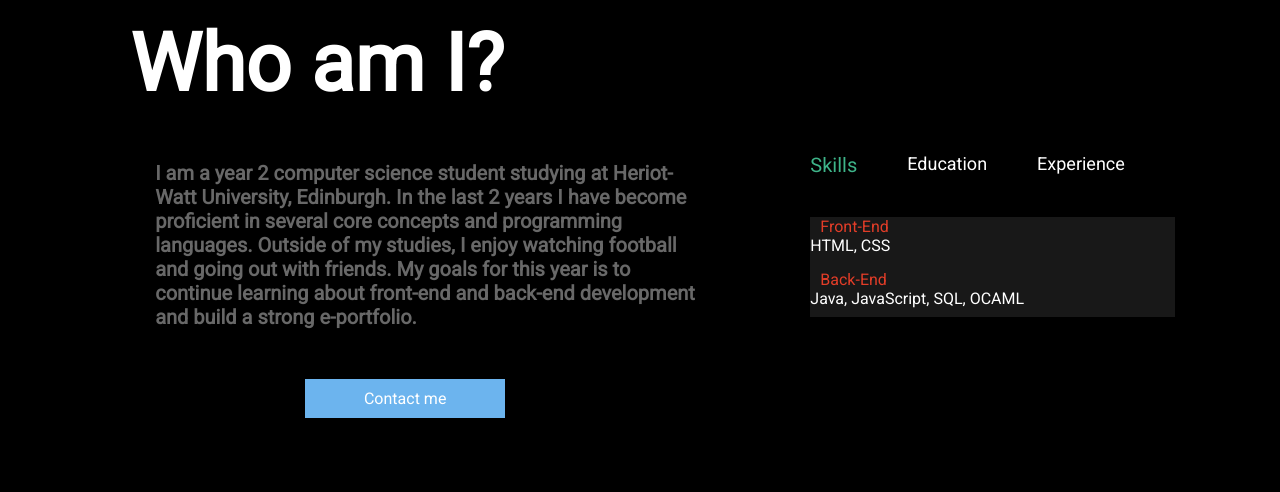
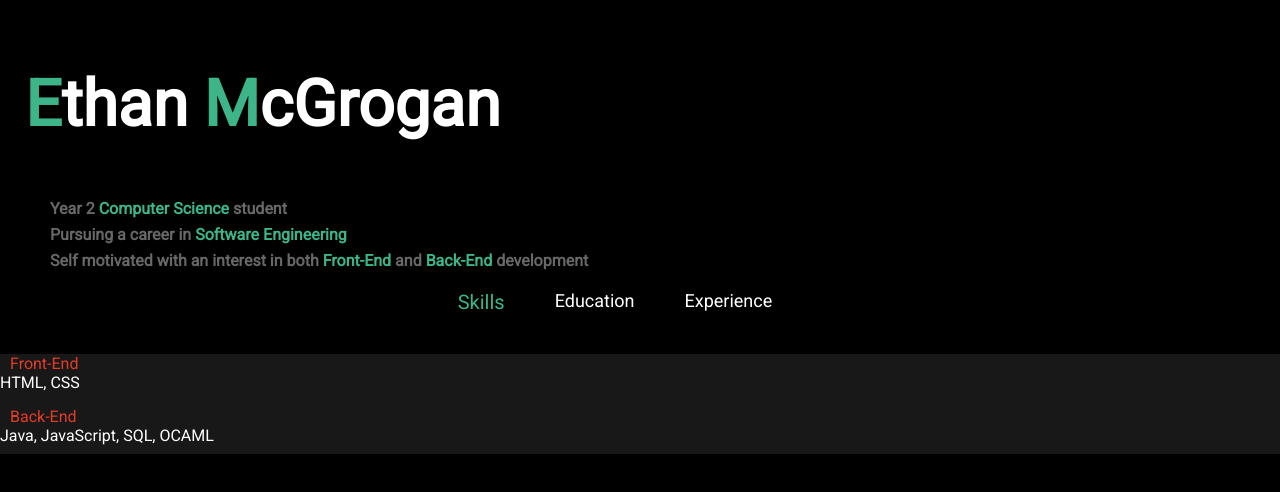
Before and after one commit to em2063/flashcard-study-partner, a plain HTML site: page personal-website/about.html in a window 1280 px wide. Shown: the part 60-552 px from the top of the page. Drawn offline with nearby package versions, Linux system fonts and the light colour scheme.

Commit message:
changed layout/content of about page

```diff
--- a/personal-website/about.html
+++ b/personal-website/about.html
@@ -24,16 +24,16 @@
     </nav>
 
     <!--About Section-->
-    <section id="about">
+    <section id="about-section">
         <div id="about-container">
-            <h1 id="about-h1">Who am I?</h1>
+            <h1 id="about-h1"><span>E</span>than <span>M</span>cGrogan</h1>
             <div id="about-description-container">
-                <p id="about-description">I am a year 2 computer science student studying at Heriot-Watt University, Edinburgh.
-                  In the last 2 years I have become proficient in several core concepts and programming languages. Outside of my studies,
-                  I enjoy watching football and going out with friends. My goals for this year is to continue learning about front-end
-                  and back-end development and build a strong e-portfolio.
-                </p>
-                <div id="about-button">Contact me</div>
+                <ul id="about-description">
+                    <li>Year 2 <span>Computer Science</span> student<br></li>
+                    <li>Pursuing a career in <span>Software Engineering</span><br></li>
+                    <li>Self motivated with an interest in both <span>Front-End</span>
+                     and <span>Back-End</span> development</li>
+                </ul>
             </div>
         </div>
         <div id="technical-about">
--- a/personal-website/style.css
+++ b/personal-website/style.css
@@ -77,13 +77,13 @@ nav {
     align-items: center;
 }
 
-.hero-text2 {
+#hero-text2 {
     font-size: 5.5em;
     color: #fff;
     margin-bottom: 10px;
 }
 
-#hero-ethan {
+#hero-text2 span {
     color: #3EB489;
 }
 
@@ -92,7 +92,7 @@ nav {
     font-weight: bold;
 }
 
-#hero-button-text {
+#hero-button a {
     color: #fff;
 }
 
@@ -129,7 +129,7 @@ nav {
     margin-bottom: 15px;
 }
 
-#footer-div span {
+#footer-container span {
     color: #3EB489;
 }
 
@@ -157,62 +157,43 @@ nav {
 
 /*ABOUT PAGE*/
 
-#about {
+#about-section {
     margin-top: 20px;
     display: flex;
-    align-items: center;
-    justify-content: space-evenly;
+    flex-direction: column;
 }
 
-
 #about-container {
-    width: 600px;
+    width: 700px;
 }
-
 
 #about-h1 {
     color: #fff;
-    font-size: 5em;
-    margin-left: 25px;
-    margin-bottom: 50px;
+    font-size: 4em;
+    margin: 50px 0 50px 25px;
 }
 
 
 #about-description {
     margin-left: 50px;
     color: #686868;
-    font-size: 1.25em;
     font-weight: bold;
 }
 
-
-#about-button {
-    padding: 10px;
-    margin: 15px;
-    background-color: #6CB4EE;
-    width: 200px;
-    margin-top: 50px;
-    color: #fff;
-    text-align: center;
+#about-description-container {
+    display: flex;
+    flex-direction: column'
 }
 
-
-#about-description-container {
-    display: flex;
-    flex-direction: column;
-    justify-content: center;
-    align-items: center;
+#about-description li {
+    margin-top: 7px;
 }
 
-
-#about-button:hover {
-    background-color: #89CFF0;
-    cursor: pointer;
+#about-container span {
+    color: #3EB489;
 }
 
-
 /*Skills Section*/
-
 
 .tab-links{
     color: #fff;
```
Also changed, not shown: personal-website/index.html (+2 -2 lines).
